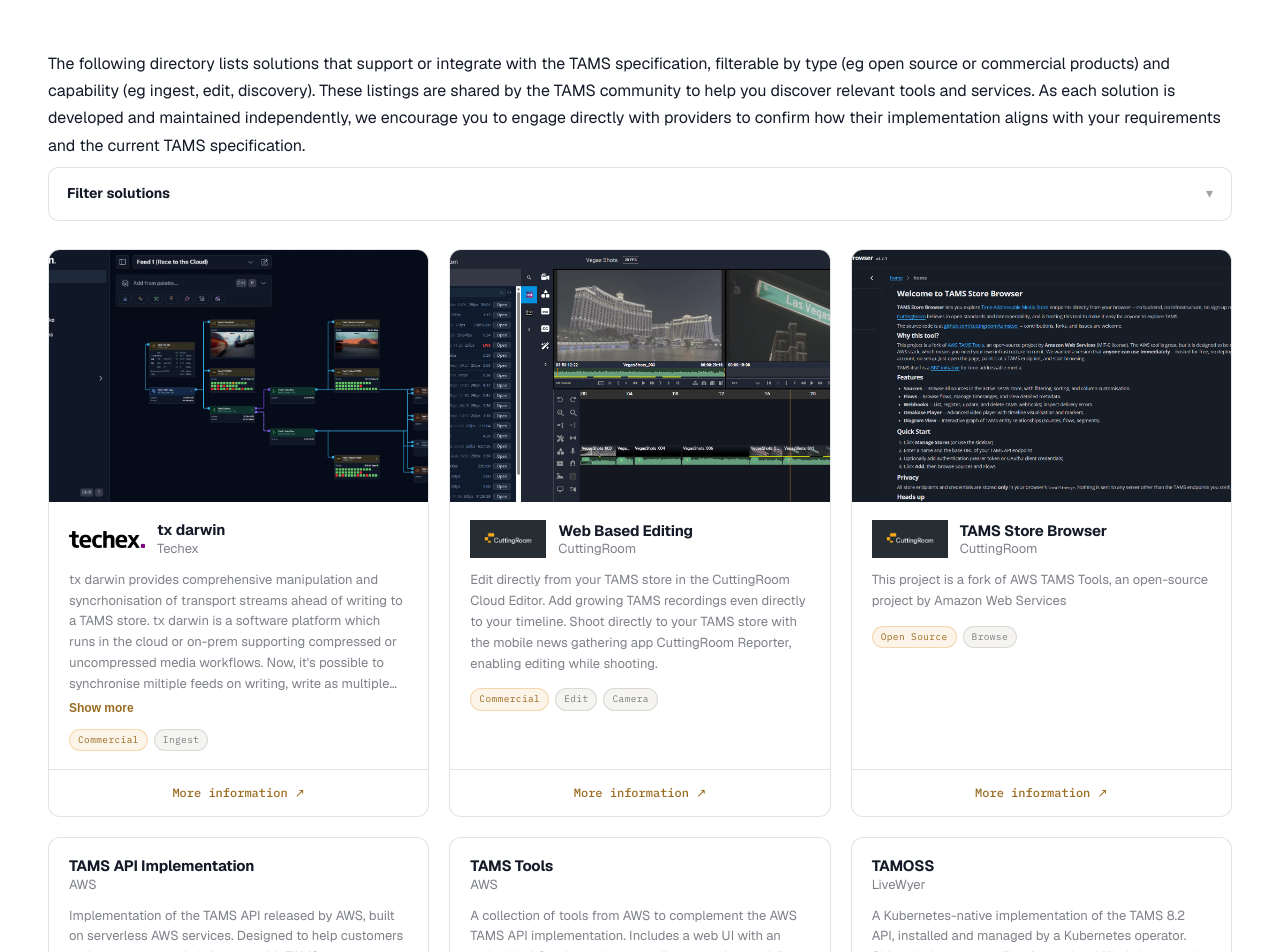
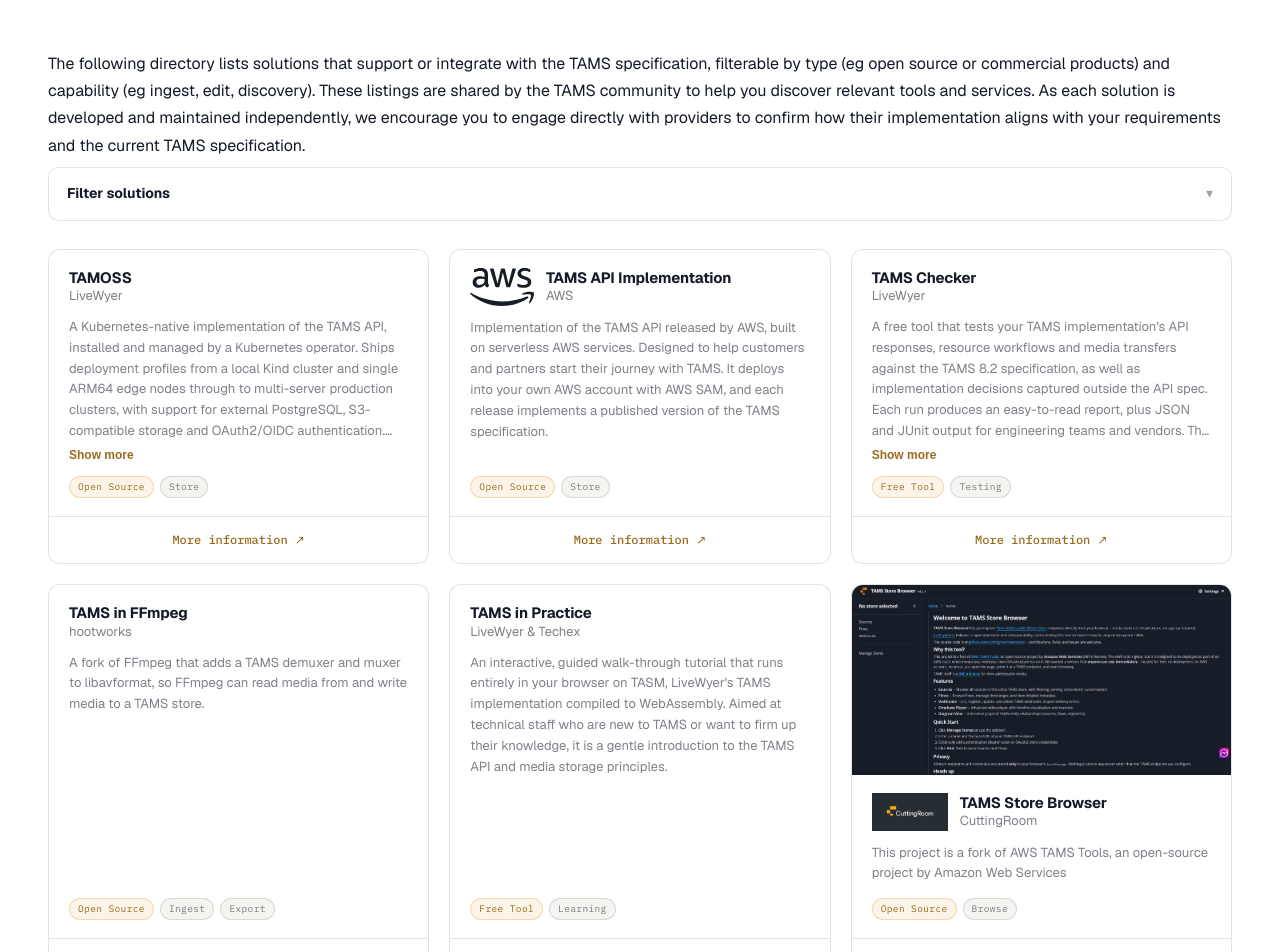
Before and after one commit to johnbilt/tams-website, a Jekyll site: the page built from solutions.html, in a window 1280 px wide. Shown: the part 348-1300 px from the top of the page. Built offline with Jekyll 4.4.1, drawn with Linux system fonts in a browser that asks for light colours; some of the changed text lies outside the part shown.

Commit message:
Updating solutions

```diff
--- a/_data/partners.yml
+++ b/_data/partners.yml
@@ -1,7 +1,7 @@
 - name: Techex
   product: tx darwin
-  logo: /images/partners/techex.png
-  image: /images/partners/techex_txdarwin.png
+  logo: /images/solutions/logo_techex.png
+  image: /images/solutions/card_txdarwin.png
   description: >
     tx darwin provides comprehensive manipulation and syncrhonisation of transport streams ahead of writing to a TAMS store. tx darwin is a software platform which runs in the cloud or on-prem supporting compressed or uncompressed media workflows. Now, it's possible to synchronise miltiple feeds on writing, write as multiple essences or a single combined stream and even perform video.and audio confromance ahead of a TAMS media store.
   link: https://example.com
@@ -11,8 +11,8 @@
 
 - name: CuttingRoom
   product: Web Based Editing
-  logo: /images/partners/cuttingroom.png
-  image: /images/partners/cuttingroom_editplatform.png
+  logo: /images/solutions/logo_cuttingroom.png
+  image: /images/solutions/card_webbasedediting.png
   description: >
     Edit directly from your TAMS store in the CuttingRoom Cloud Editor. Add growing TAMS recordings even directly to your timeline. Shoot directly to your TAMS store with the mobile news gathering app CuttingRoom Reporter, enabling editing while shooting.
   link: https://www.cuttingroom.com/
@@ -23,8 +23,8 @@
 
 - name: CuttingRoom
   product: TAMS Store Browser
-  logo: /images/partners/cuttingroom.png
-  image: /images/partners/cuttingroom_tamstool.png
+  logo: /images/solutions/logo_cuttingroom.png
+  image: /images/solutions/card_tamsstorebrowser.png
   description: >
      This project is a fork of AWS TAMS Tools, an open-source project by Amazon Web Services
   link: https://github.com/cuttingroom/tamstool
@@ -34,8 +34,9 @@
 
 - name: AWS
   product: TAMS API Implementation
+  logo: /images/solutions/logo_aws.svg
   description: >
-    Implementation of the TAMS API released by AWS, built on serverless AWS services. Designed to help customers and partners start their journey with TAMS.
+    Implementation of the TAMS API released by AWS, built on serverless AWS services. Designed to help customers and partners start their journey with TAMS. It deploys into your own AWS account with AWS SAM, and each release implements a published version of the TAMS specification.
   link: https://github.com/awslabs/time-addressable-media-store
   type: open-source
   functions:
@@ -43,9 +44,10 @@
 
 - name: AWS
   product: TAMS Tools
+  logo: /images/solutions/logo_aws.svg
   description: >
-    A collection of tools from AWS to complement the AWS TAMS API implementation. Includes a web UI with an embedded Omakase player, media processing workflows and more.
-  link: https://github.com/awslabs/time-addressable-media-store-tools
+    A collection of tools from AWS to complement the AWS TAMS API implementation. Includes a web UI with an embedded Omakase player, media processing workflows and more. Optional components add HLS playback, HLS and FFmpeg-based ingest, replication between stores and a loop recorder.
+  link: https://github.com/aws-samples/time-addressable-media-store-tools
   type: open-source
   functions:
     - browse
@@ -54,7 +56,7 @@
 - name: LiveWyer
   product: TAMOSS
   description: >
-    A Kubernetes-native implementation of the TAMS 8.2 API, installed and managed by a Kubernetes operator. Ships deployment profiles from a local Kind cluster and single ARM64 edge nodes through to multi-server production clusters, with support for external PostgreSQL, S3-compatible storage and OAuth2/OIDC authentication. Includes a web UI for browsing the store.
+    A Kubernetes-native implementation of the TAMS API, installed and managed by a Kubernetes operator. Ships deployment profiles from a local Kind cluster and single ARM64 edge nodes through to multi-server production clusters, with support for external PostgreSQL, S3-compatible storage and OAuth2/OIDC authentication. Includes a web UI for browsing the store.
   link: https://github.com/livewyer-ops/tamoss/
   type: open-source
   functions:
--- a/_layouts/solutions.html
+++ b/_layouts/solutions.html
@@ -22,6 +22,7 @@ layout: default
           <button class="sol-btn type" data-filter="open-source">Open Source</button>
           <button class="sol-btn type" data-filter="commercial">Commercial</button>
           <button class="sol-btn type" data-filter="professional-services">Professional Services</button>
+          <button class="sol-btn type" data-filter="free-tool">Free Tool</button>
         </div>
       </div>
       <div class="sol-filter-group">
@@ -49,7 +50,8 @@ layout: default
   <p id="sol-no-results" class="sol-no-results" hidden>No solutions match the selected filters.</p>
 
   <div class="sol-grid" id="sol-grid">
-    {%- for partner in site.data.partners -%}
+    {%- assign sorted_partners = site.data.partners | sort_natural: "product" -%}
+    {%- for partner in sorted_partners -%}
     <div class="sol-card" data-type="{{ partner.type }}" data-functions="{{ partner.functions | join: ',' }}">
       {%- if partner.image -%}
       <div class="sol-card-image"><img src="{{ partner.image | relative_url }}" alt="{{ partner.product | escape }}" loading="lazy"></div>
@@ -66,7 +68,8 @@ layout: default
         <div class="sol-tags">
           {%- if partner.type == "open-source" -%}<span class="sol-tag type">Open Source</span>
           {%- elsif partner.type == "commercial" -%}<span class="sol-tag type">Commercial</span>
-          {%- elsif partner.type == "professional-services" -%}<span class="sol-tag type">Professional Services</span>{%- endif -%}
+          {%- elsif partner.type == "professional-services" -%}<span class="sol-tag type">Professional Services</span>
+          {%- elsif partner.type == "free-tool" -%}<span class="sol-tag type">Free Tool</span>{%- endif -%}
           {%- for func in partner.functions -%}<span class="sol-tag func">{{ func | capitalize }}</span>{%- endfor -%}
         </div>
       </div>
--- a/assets/css/tams.css
+++ b/assets/css/tams.css
@@ -383,7 +383,7 @@ img{max-width:100%;height:auto}
 
 .sol-grid{display:grid;grid-template-columns:repeat(3,1fr);gap:20px}
 .sol-card{display:flex;flex-direction:column;border:1px solid var(--hair);border-radius:12px;overflow:hidden;background:var(--white)}
-.sol-card-image{aspect-ratio:3/2;background:var(--paper)}
+.sol-card-image{aspect-ratio:15/4;background:var(--paper)}
 .sol-card-image img{width:100%;height:100%;object-fit:cover;display:block}
 .sol-card-body{padding:18px 20px;display:flex;flex-direction:column;flex:1}
 .sol-card-head{display:flex;align-items:center;gap:12px;margin-bottom:12px}
@@ -394,7 +394,7 @@ img{max-width:100%;height:auto}
 .sol-desc.is-clamped{display:-webkit-box;-webkit-line-clamp:6;-webkit-box-orient:vertical;overflow:hidden}
 .sol-desc-toggle{align-self:flex-start;margin-top:6px;border:0;background:transparent;padding:0;font-size:12px;font-weight:600;color:var(--amber-ink);cursor:pointer}
 .sol-desc-toggle:hover{text-decoration:underline}
-.sol-tags{display:flex;flex-wrap:wrap;gap:6px;margin-top:14px}
+.sol-tags{display:flex;flex-wrap:wrap;gap:6px;margin-top:auto;padding-top:14px}
 .sol-tag{font-family:'IBM Plex Mono',monospace;font-size:9.5px;letter-spacing:0.04em;border-radius:999px;padding:2px 8px}
 .sol-tag.type{color:var(--amber-ink);background:rgba(229,161,68,0.12);border:1px solid rgba(229,161,68,0.35)}
 .sol-tag.func{color:var(--soft);background:var(--paper);border:1px solid var(--hair)}
```
Also changed, not shown: images/solutions/card_tamsstorebrowser.png (renamed from images/partners/cuttingroom_tamstool.png), images/solutions/card_txdarwin.png (renamed from images/partners/techex_txdarwin.png), images/solutions/card_webbasedediting.png (renamed from images/partners/cuttingroom_editplatform.png), images/solutions/logo_aws.svg (added), images/solutions/logo_cuttingroom.png (renamed from images/partners/cuttingroom.png), images/solutions/logo_techex.png (renamed from images/partners/techex.png).
